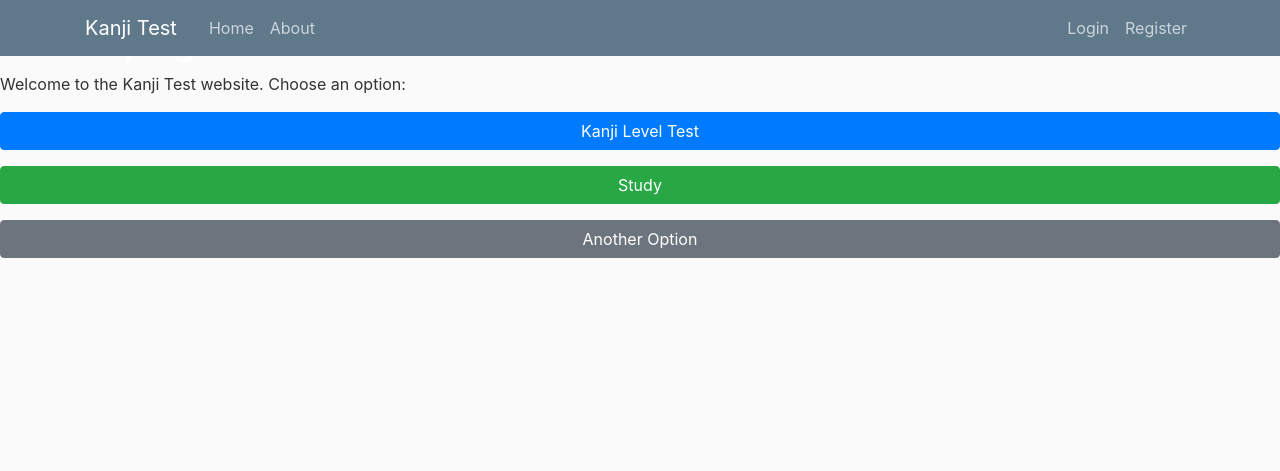
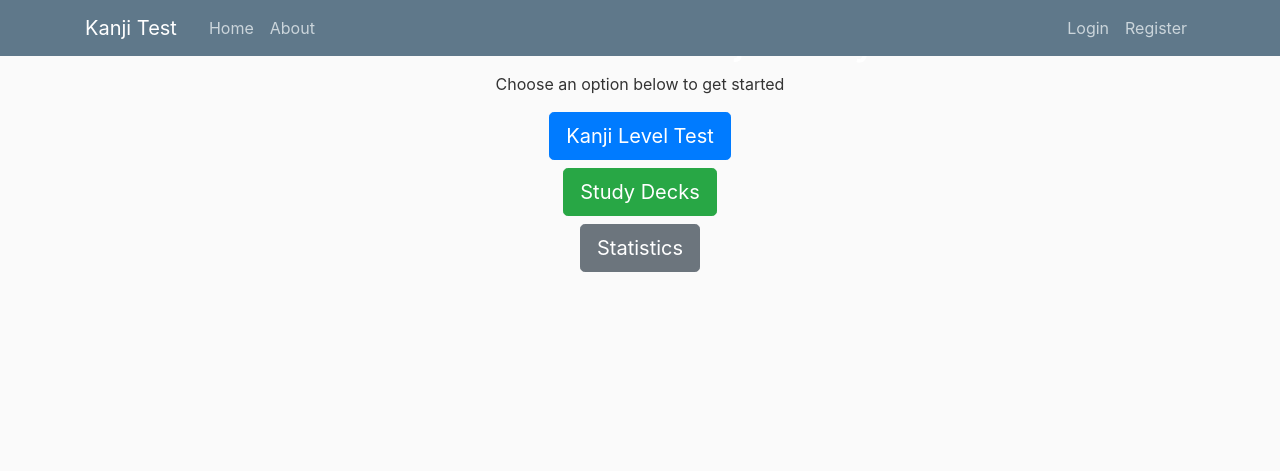
Before and after one commit to just1nt1me/kanji_app, a Django app: page / in a window 1280 px wide. Shown: the top 471 px of the page. Run offline with Django 4.2, Linux system fonts and the light colour scheme; some libraries are stand-ins or nearby versions.

Commit message:
set up divs, centered content, improved overall looks

```diff
--- a/level_test/static/level_test/main.css
+++ b/level_test/static/level_test/main.css
@@ -93,6 +93,10 @@ input.user-answer.incorrect {
   background-color: lightcoral;
 }
 
+/* .btn-fixed-width {
+  width: 200px;
+} */
+
 #darkModeContainer {
   position: fixed;
   bottom: 20px;
--- a/level_test/templates/level-test/home.html
+++ b/level_test/templates/level-test/home.html
@@ -1,10 +1,25 @@
 {% extends "level-test/base.html" %}
+{% load static %}
+
+{% block styles %}
+    <!-- <link rel="stylesheet" href="{% static 'level_test/main.css' %}"> -->
+    <!-- <link rel="stylesheet" href="{% static 'level_test/kanji-test.css' %}"> -->
+{% endblock %}
+
 {% block content %}
-  <h1>Home page</h1>
-  <p>Welcome to the Kanji Test website. Choose an option:</p>
-  <form action="{% url 'start_test' %}" method="get">
-    <button type="submit" class="btn btn-primary btn-block mb-3 ">Kanji Level Test</button>
-  </form>
-  <a href="" class="btn btn-success btn-block mb-3">Study</a>
-  <a href="#" class="btn btn-secondary btn-block">Another Option</a>
+<main role="main" class="container">
+  <h1 class="text-center">Welcome to the JLPT Kanji Study website</h1>
+  <p class="text-center">Choose an option below to get started</p>
+  <div class="row justify-content-center">
+    <form action="{% url 'start_test' %}" method="get">
+      <button type="submit" class="btn btn-primary btn-lg mb-2">Kanji Level Test</button>
+    </form>
+  </div>
+  <div class="row justify-content-center">
+    <a href="#" class="btn btn-success btn-lg mb-2">Study Decks</a>
+  </div>
+  <div class="row justify-content-center">
+    <a href="#" class="btn btn-secondary btn-lg mb-2">Statistics</a>
+  </div>
+</main>
 {% endblock content %}
```
Also changed, not shown: level_test/templates/level-test/kanji-test.html (+8 -9 lines), level_test/templates/level-test/test-results.html (+6 -2 lines).
